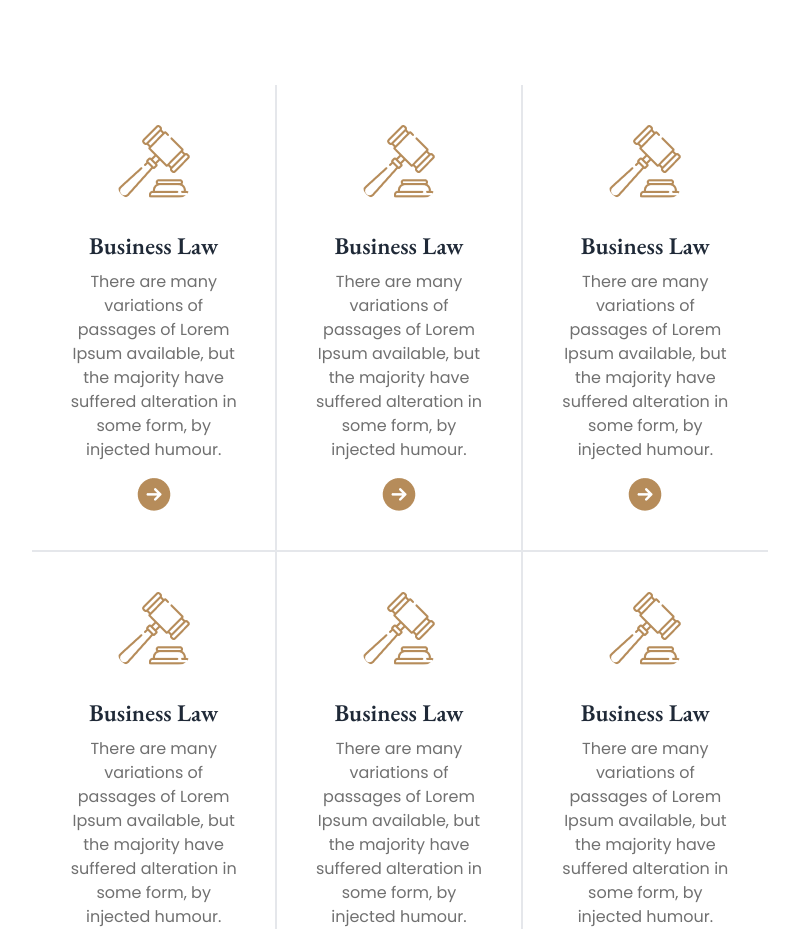
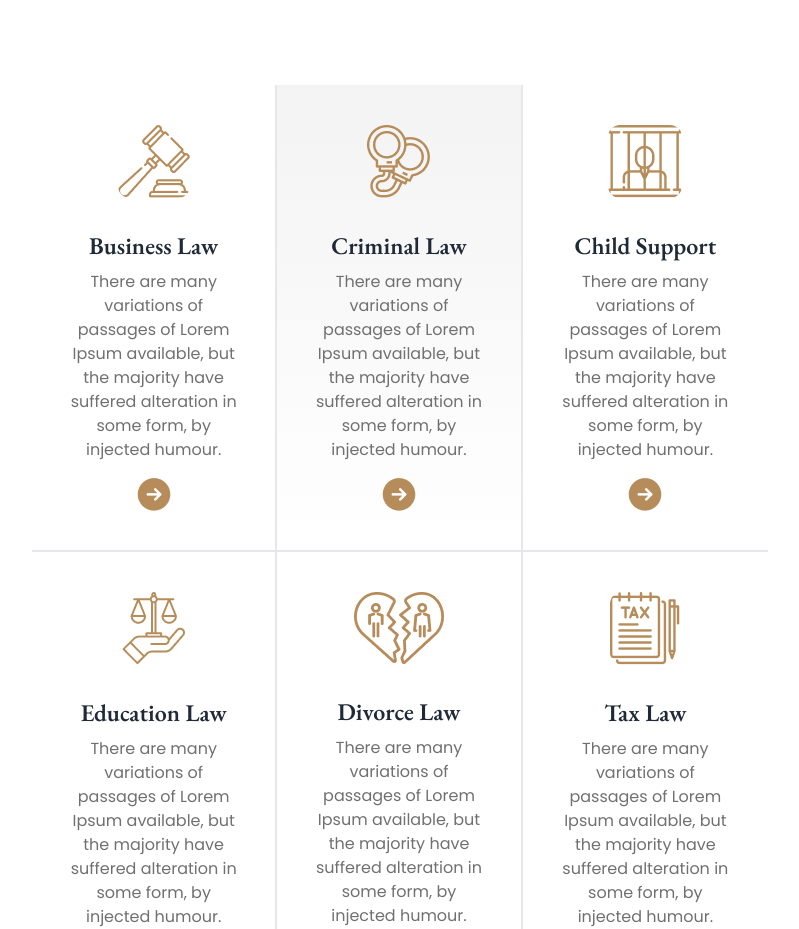
Before and after one commit to MostafizurRahman199/our_justice, a website: page index.html in a window 1280 px wide. Shown: the part 763-1692 px from the top of the page, without its empty margins (240-1039 px from the left). Drawn offline with nearby package versions, Linux system fonts and the light colour scheme.

Commit message:
practice area done

```diff
--- a/index.html
+++ b/index.html
@@ -156,7 +156,7 @@
            </div>
 
             <div class="practice_card grid grid-cols-1 md:grid-cols-3 lg:grid-cols-3 lg:p-20">
-                <div class="card bg-base-100 md:border-r-2 md:border-b-2 rounded-none hover:bg-gradient-to-b from-[#F3F3F3] to-[#f3f3f300] ">
+                <div class="card bg-base-100 md:border-r-2 md:border-b-2 rounded-none md:hover:bg-gradient-to-b from-[#F3F3F3] to-[#f3f3f300] ">
                     <figure class="px-10 pt-10">
                       <img
                         src="./images/business.png"
@@ -171,15 +171,15 @@
                       </div>
                     </div>
                   </div>
-                <div class="card bg-base-100  md:border-r-2 md:border-b-2 rounded-none hover:bg-gradient-to-b from-[#F3F3F3] to-[#f3f3f300]">
+                <div class="card bg-base-100  md:border-r-2 md:border-b-2 rounded-none bg-gradient-to-b from-[#F3F3F3] to-[#f3f3f300]">
                     <figure class="px-10 pt-10">
                       <img
-                        src="./images/business.png"
+                        src="./images/criminal.png"
                         alt="Shoes"
                         class="rounded-xl" />
                     </figure>
                     <div class="card-body items-center text-center">
-                      <h2 class="card-title text-2xl font-semibold font_2">Business Law</h2>
+                      <h2 class="card-title text-2xl font-semibold font_2">Criminal Law</h2>
                       <p class="text-[#707070] text-base">There are many variations of passages of Lorem Ipsum available, but the majority have suffered alteration in some form, by injected humour.</p>
                       <div class="card-actions">
                         <button class="btn bg-transparent border-0 hover:bg-transparent shadow-none"><img src="./images/Frame.png" alt=""></button>
@@ -189,12 +189,12 @@
                 <div class="card bg-base-100   md:border-b-2 rounded-none hover:bg-gradient-to-b from-[#F3F3F3] to-[#f3f3f300]">
                     <figure class="px-10 pt-10">
                       <img
-                        src="./images/business.png"
+                        src="./images/child.png"
                         alt="Shoes"
                         class="rounded-xl" />
                     </figure>
                     <div class="card-body items-center text-center">
-                      <h2 class="card-title text-2xl font-semibold font_2">Business Law</h2>
+                      <h2 class="card-title text-2xl font-semibold font_2">Child Support</h2>
                       <p class="text-[#707070] text-base">There are many variations of passages of Lorem Ipsum available, but the majority have suffered alteration in some form, by injected humour.</p>
                       <div class="card-actions">
                         <button class="btn bg-transparent border-0 hover:bg-transparent shadow-none"><img src="./images/Frame.png" alt=""></button>
@@ -204,12 +204,12 @@
                 <div class="card bg-base-100   md:border-r-2 rounded-none hover:bg-gradient-to-b from-[#F3F3F3] to-[#f3f3f300]">
                     <figure class="px-10 pt-10">
                       <img
-                        src="./images/business.png"
+                        src="./images/education.png"
                         alt="Shoes"
                         class="rounded-xl" />
                     </figure>
                     <div class="card-body items-center text-center">
-                      <h2 class="card-title text-2xl font-semibold font_2">Business Law</h2>
+                      <h2 class="card-title text-2xl font-semibold font_2">Education Law</h2>
                       <p class="text-[#707070] text-base">There are many variations of passages of Lorem Ipsum available, but the majority have suffered alteration in some form, by injected humour.</p>
                       <div class="card-actions">
                         <button class="btn bg-transparent border-0 hover:bg-transparent shadow-none"><img src="./images/Frame.png" alt=""></button>
@@ -219,12 +219,12 @@
                 <div class="card bg-base-100  md:border-r-2 rounded-none hover:bg-gradient-to-b from-[#F3F3F3] to-[#f3f3f300]">
                     <figure class="px-10 pt-10">
                       <img
-                        src="./images/business.png"
+                        src="./images/divorce.png"
                         alt="Shoes"
                         class="rounded-xl" />
                     </figure>
                     <div class="card-body items-center text-center">
-                      <h2 class="card-title text-2xl font-semibold font_2">Business Law</h2>
+                      <h2 class="card-title text-2xl font-semibold font_2">Divorce Law</h2>
                       <p class="text-[#707070] text-base">There are many variations of passages of Lorem Ipsum available, but the majority have suffered alteration in some form, by injected humour.</p>
                       <div class="card-actions">
                         <button class="btn bg-transparent border-0 hover:bg-transparent shadow-none"><img src="./images/Frame.png" alt=""></button>
@@ -234,12 +234,12 @@
                 <div class="card bg-base-100 rounded-none hover:bg-gradient-to-b from-[#F3F3F3] to-[#f3f3f300]">
                     <figure class="px-10 pt-10">
                       <img
-                        src="./images/business.png"
+                        src="./images/tax.png"
                         alt="Shoes"
                         class="rounded-xl" />
                     </figure>
                     <div class="card-body items-center text-center">
-                      <h2 class="card-title text-2xl font-semibold font_2">Business Law</h2>
+                      <h2 class="card-title text-2xl font-semibold font_2">Tax Law</h2>
                       <p class="text-[#707070] text-base">There are many variations of passages of Lorem Ipsum available, but the majority have suffered alteration in some form, by injected humour.</p>
                       <div class="card-actions">
                         <button class="btn bg-transparent border-0 hover:bg-transparent shadow-none"><img src="./images/Frame.png" alt=""></button>
```
